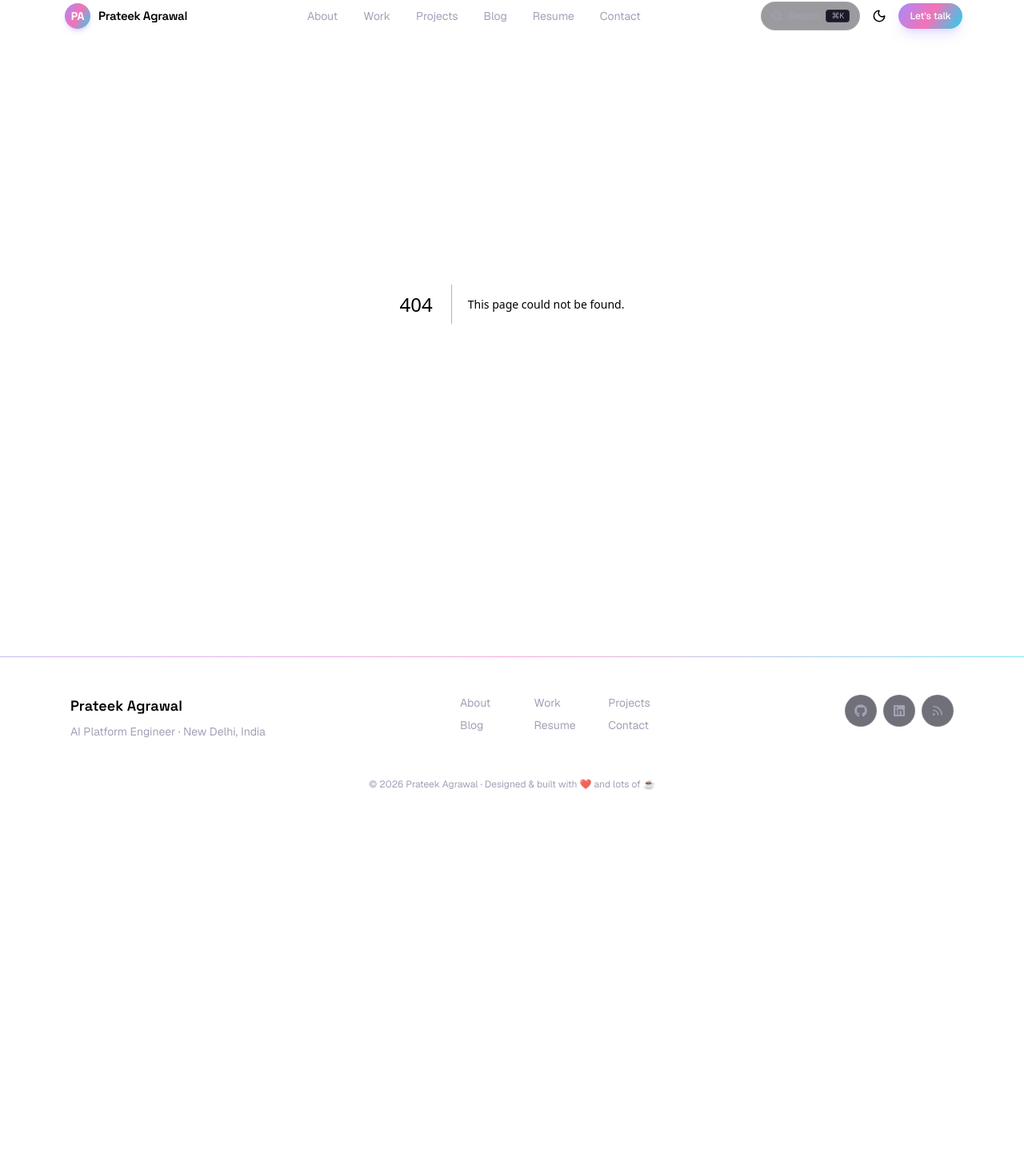
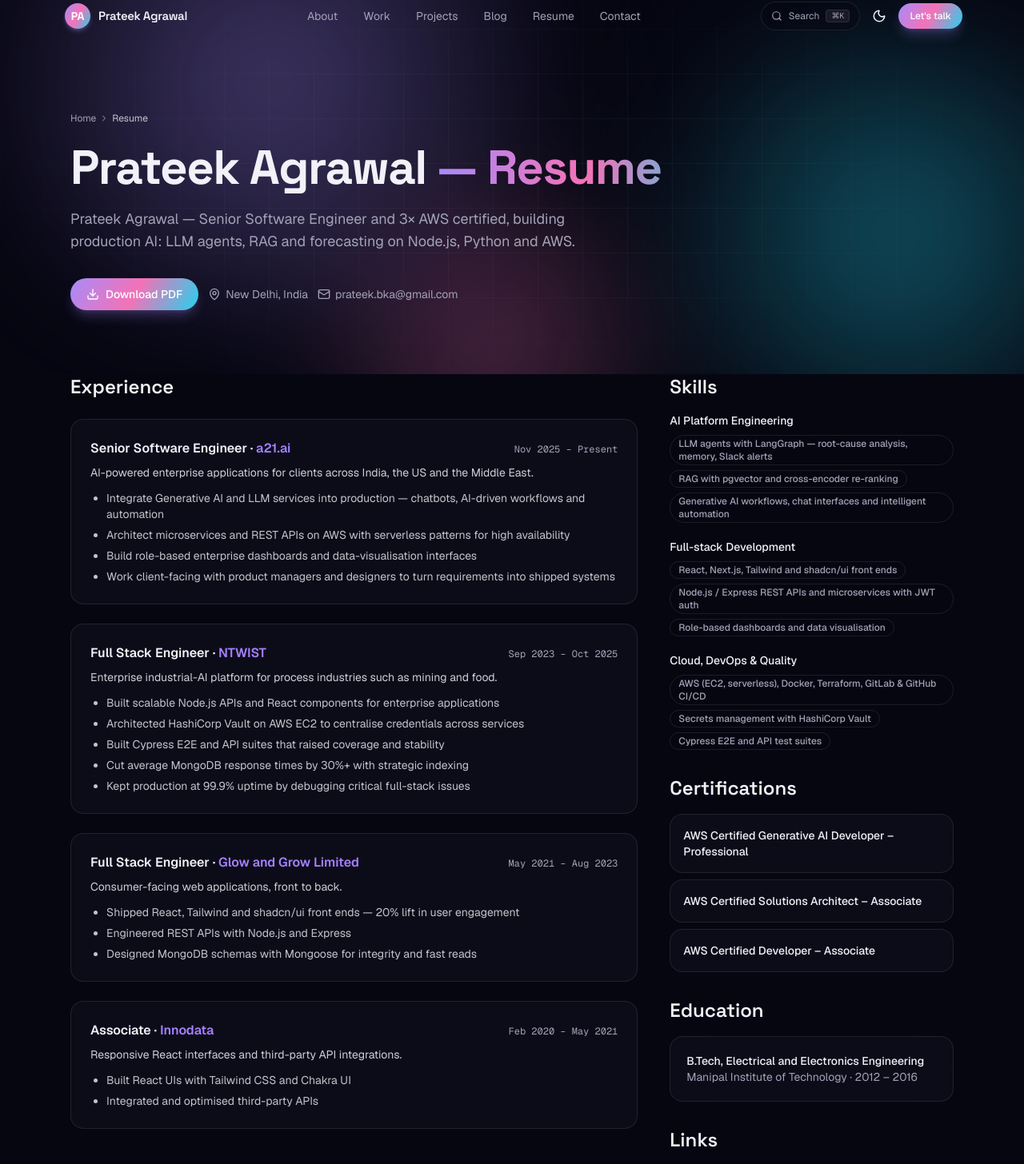
Before and after one commit to prateek-bka/prateek-portfolio, a Next.js app: page /resume in a window 1280 px wide. Before the commit this address had no page. Shown: the part 20-1476 px from the top of the page at 80% size. Before the commit the page ends 1049 px from the top, so only its background shows below. Built offline with nearby package versions, Linux system fonts and the light colour scheme.

Commit message:
Add resume page and PDF: resume/page.tsx, prateek-agrawal-resume.pdf

```diff
--- /dev/null
+++ b/src/app/resume/page.tsx
@@ -0,0 +1,120 @@
+import type { Metadata } from "next";
+import { Download, Mail, MapPin } from "lucide-react";
+import { certifications, education, experience, site, socials, whatIDo } from "@/portfolio";
+import { PageHeader } from "@/components/page-header";
+import { Reveal } from "@/components/motion";
+import { Button } from "@/components/ui/button";
+import { Badge } from "@/components/ui/badge";
+
+export const metadata: Metadata = {
+  title: "Resume",
+  description: `Resume of ${site.name}, ${site.role} — experience, skills and education. Download the PDF.`,
+  alternates: { canonical: "/resume" },
+};
+
+export default function ResumePage() {
+  return (
+    <>
+      <PageHeader
+        crumbs={[{ name: "Resume", href: "/resume" }]}
+        title={
+          <>
+            {site.name} <span className="text-gradient">— Resume</span>
+          </>
+        }
+        subtitle={site.description}
+      >
+        <div className="mt-8 flex flex-wrap items-center gap-3">
+          <Button asChild variant="brand">
+            <a href={site.resumePdf} download>
+              <Download /> Download PDF
+            </a>
+          </Button>
+          <span className="flex items-center gap-1.5 text-sm text-muted-foreground">
+            <MapPin className="size-4" /> {site.location}
+          </span>
+          <a href={`mailto:${site.email}`} className="flex items-center gap-1.5 text-sm text-muted-foreground hover:text-foreground">
+            <Mail className="size-4" /> {site.email}
+          </a>
+        </div>
+      </PageHeader>
+
+      <div className="mx-auto grid max-w-6xl gap-10 px-4 pb-24 sm:px-6 lg:grid-cols-[2fr_1fr]">
+        <section>
+          <h2 className="mb-6 font-display text-2xl font-semibold">Experience</h2>
+          <div className="space-y-6">
+            {experience.map((e) => (
+              <Reveal key={`${e.company}-${e.role}`}>
+                <div className="glass rounded-2xl p-6">
+                  <div className="flex flex-wrap items-baseline justify-between gap-2">
+                    <h3 className="font-semibold">
+                      {e.role} · <span className="text-primary">{e.company}</span>
+                    </h3>
+                    <span className="font-mono text-xs text-muted-foreground">{e.period}</span>
+                  </div>
+                  <p className="mt-2 text-sm text-foreground/85">{e.summary}</p>
+                  <ul className="mt-3 list-disc space-y-1.5 pl-5 text-sm text-foreground/80">
+                    {e.highlights.map((h) => (
+                      <li key={h}>{h}</li>
+                    ))}
+                  </ul>
+                </div>
+              </Reveal>
+            ))}
+          </div>
+        </section>
+
+        <aside className="space-y-8">
+          <section>
+            <h2 className="mb-4 font-display text-2xl font-semibold">Skills</h2>
+            {whatIDo.map((g) => (
+              <div key={g.title} className="mb-5">
+                <p className="mb-2 text-sm font-medium">{g.title}</p>
+                <div className="flex flex-wrap gap-1.5">
+                  {g.points.map((pt) => (
+                    <Badge key={pt} variant="outline" className="whitespace-normal">
+                      {pt}
+                    </Badge>
+                  ))}
+                </div>
+              </div>
+            ))}
+          </section>
+          <section>
+            <h2 className="mb-4 font-display text-2xl font-semibold">Certifications</h2>
+            <ul className="space-y-2">
+              {certifications.map((c) => (
+                <li key={c.name} className="glass rounded-2xl p-4 text-sm font-medium">
+                  {c.name}
+                </li>
+              ))}
+            </ul>
+          </section>
+          <section>
+            <h2 className="mb-4 font-display text-2xl font-semibold">Education</h2>
+            {education.map((ed) => (
+              <div key={ed.school} className="glass rounded-2xl p-5 text-sm">
+                <p className="font-medium">{ed.degree}</p>
+                <p className="text-muted-foreground">
+                  {ed.school} · {ed.period}
+                </p>
+              </div>
+            ))}
+          </section>
+          <section className="text-sm">
+            <h2 className="mb-3 font-display text-2xl font-semibold">Links</h2>
+            <p>
+              <a className="text-primary hover:underline" href={socials.linkedin} rel="me">
+                LinkedIn
+              </a>{" "}
+              ·{" "}
+              <a className="text-primary hover:underline" href={socials.github} rel="me">
+                GitHub
+              </a>
+            </p>
+          </section>
+        </aside>
+      </div>
+    </>
+  );
+}
```
Also changed, not shown: 1 other file (tests, documents, lock files or other folders).
